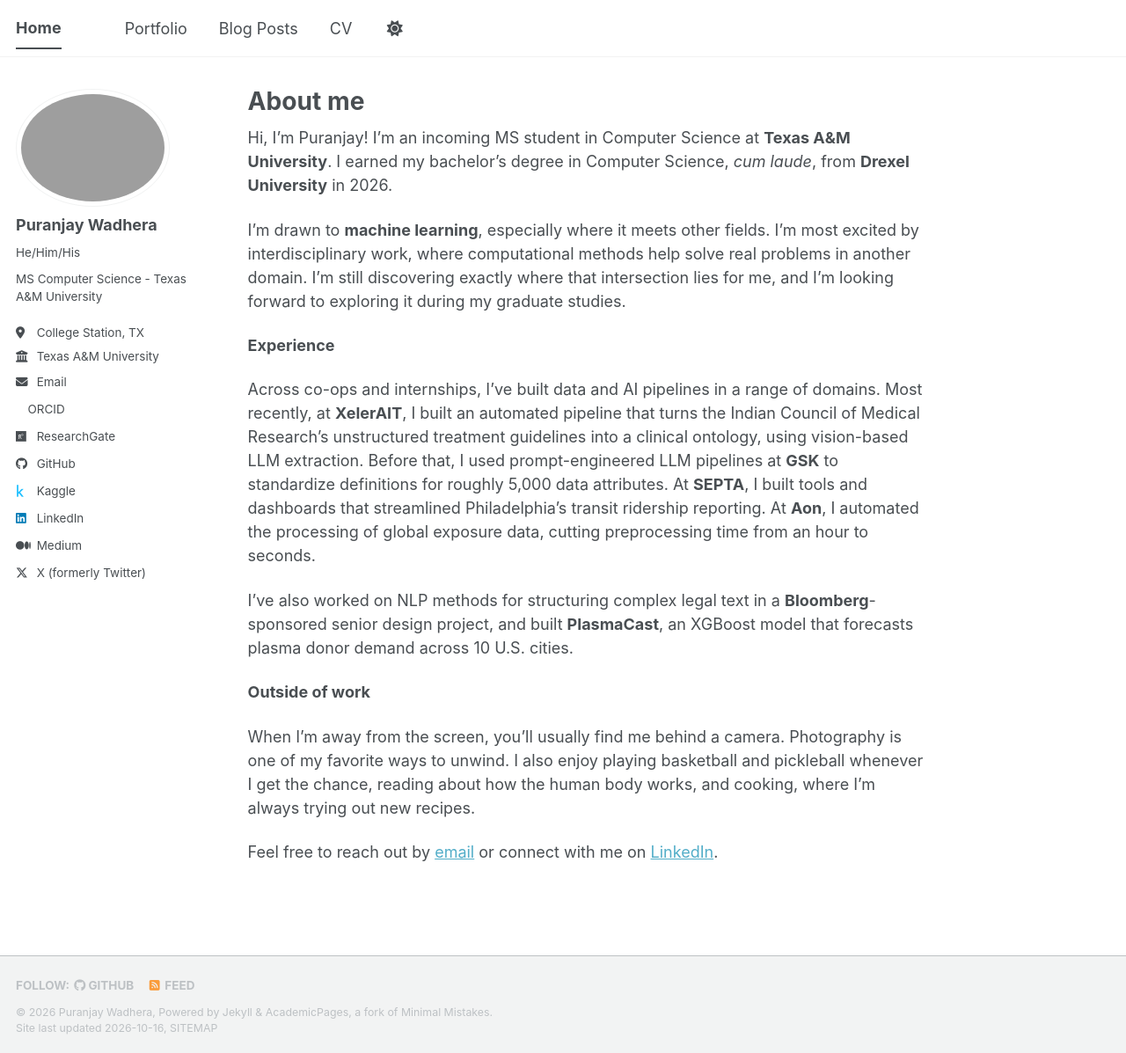
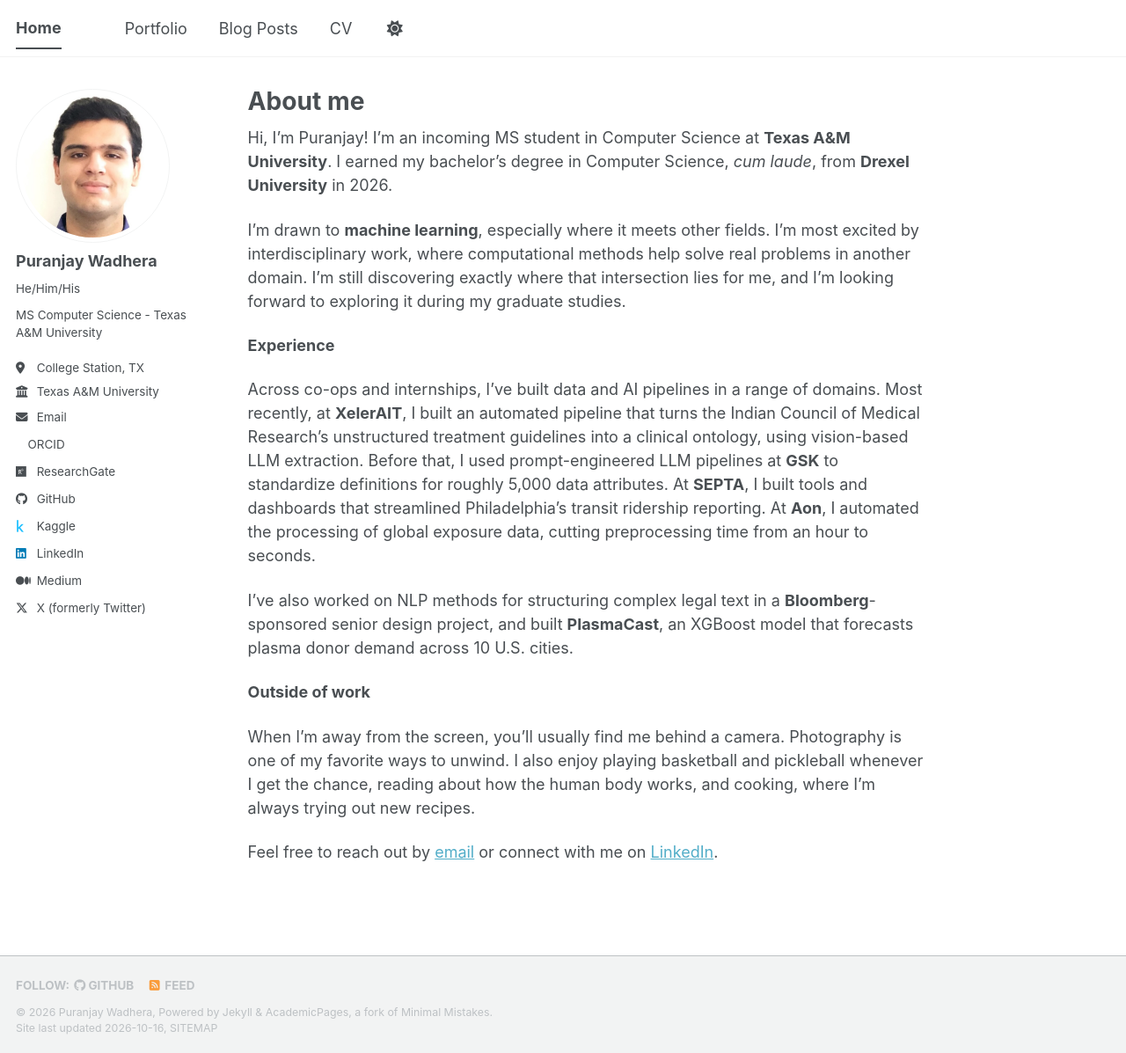
Before and after one commit to PW13052003/pw13052003.github.io, a Jekyll site: the page built from _pages/about.md, in a window 1280 px wide and 1197 px high. Shown: the whole window at 88% size. Built offline with Jekyll 4.4.1, drawn with Linux system fonts in a browser that asks for light colours; a style sheet for code colours, icons or effects is not loaded.

Commit message:
Update photo

```diff
--- a/_config.yml
+++ b/_config.yml
@@ -22,7 +22,7 @@ repository               : "PW13052003/pw13052003.github.io"
 #               Additional customization can be done by editing /_includes/author-profile.html
 author:
   # Biographic information
-  avatar           : "PW-Photo.jpeg"
+  avatar           : "PW-Photo.jpg"
   name             : "Puranjay Wadhera"
   pronouns         : "He/Him/His"
   bio              : "MS Computer Science - Texas A&M University"
```
